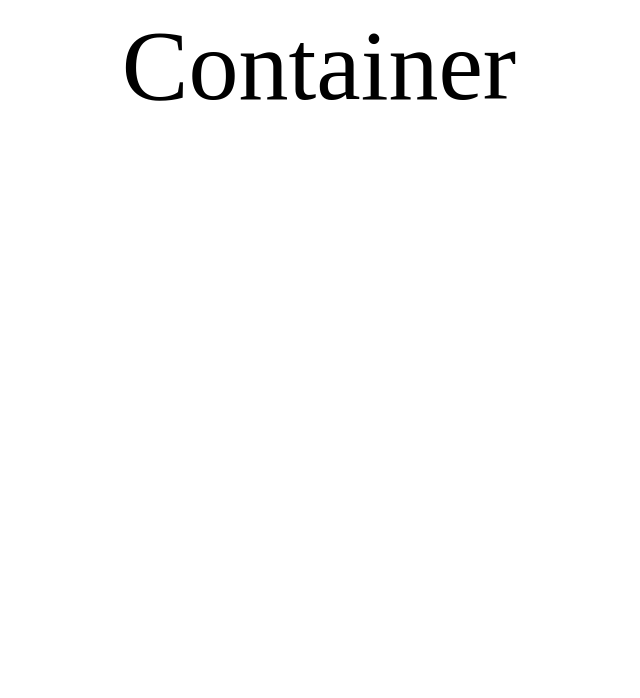
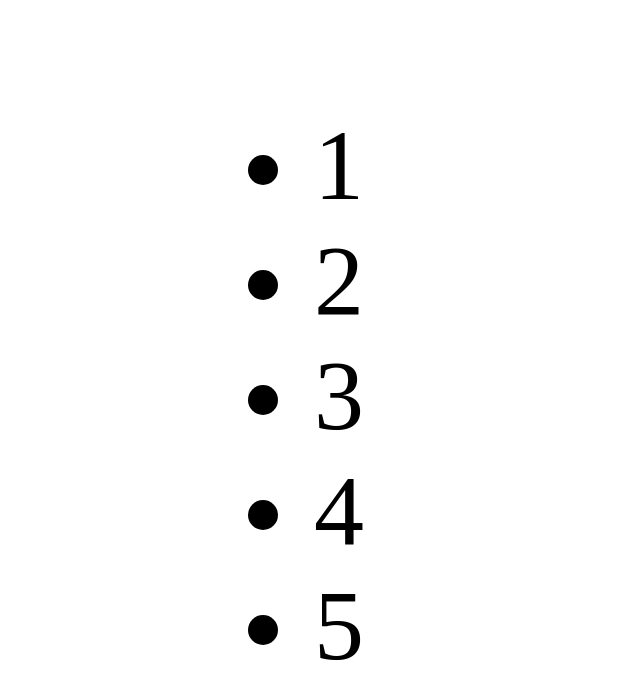
Before and after one commit to xStanlee/xStanlee.github.io, a plain HTML site: page index.html in a window 1280 px wide. Shown: the whole page, without its empty margins (321-961 px from the left). Drawn offline with Linux system fonts and the light colour scheme.

Commit message:
GitLens check_2

```diff
--- a/index.html
+++ b/index.html
@@ -13,7 +13,13 @@
     </head>
     <body>
         <div class="container">
-            Container
+            <ul>
+                <li class="container__item">1</li>
+                <li class="container__item">2</li>
+                <li class="container__item">3</li>
+                <li class="container__item">4</li>
+                <li class="container__item">5</li>
+            </ul>
         </div>
     </body>
 </html>
```
